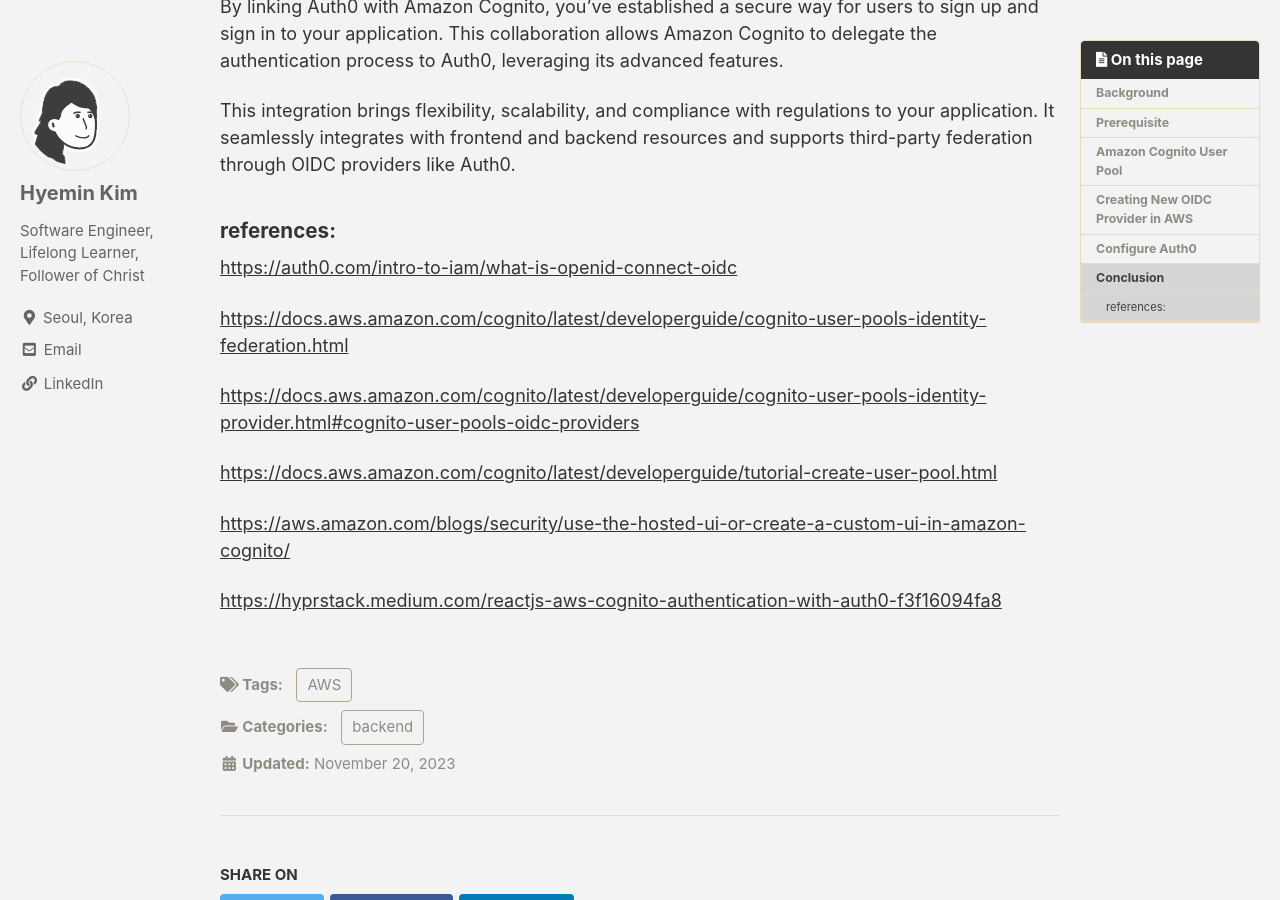
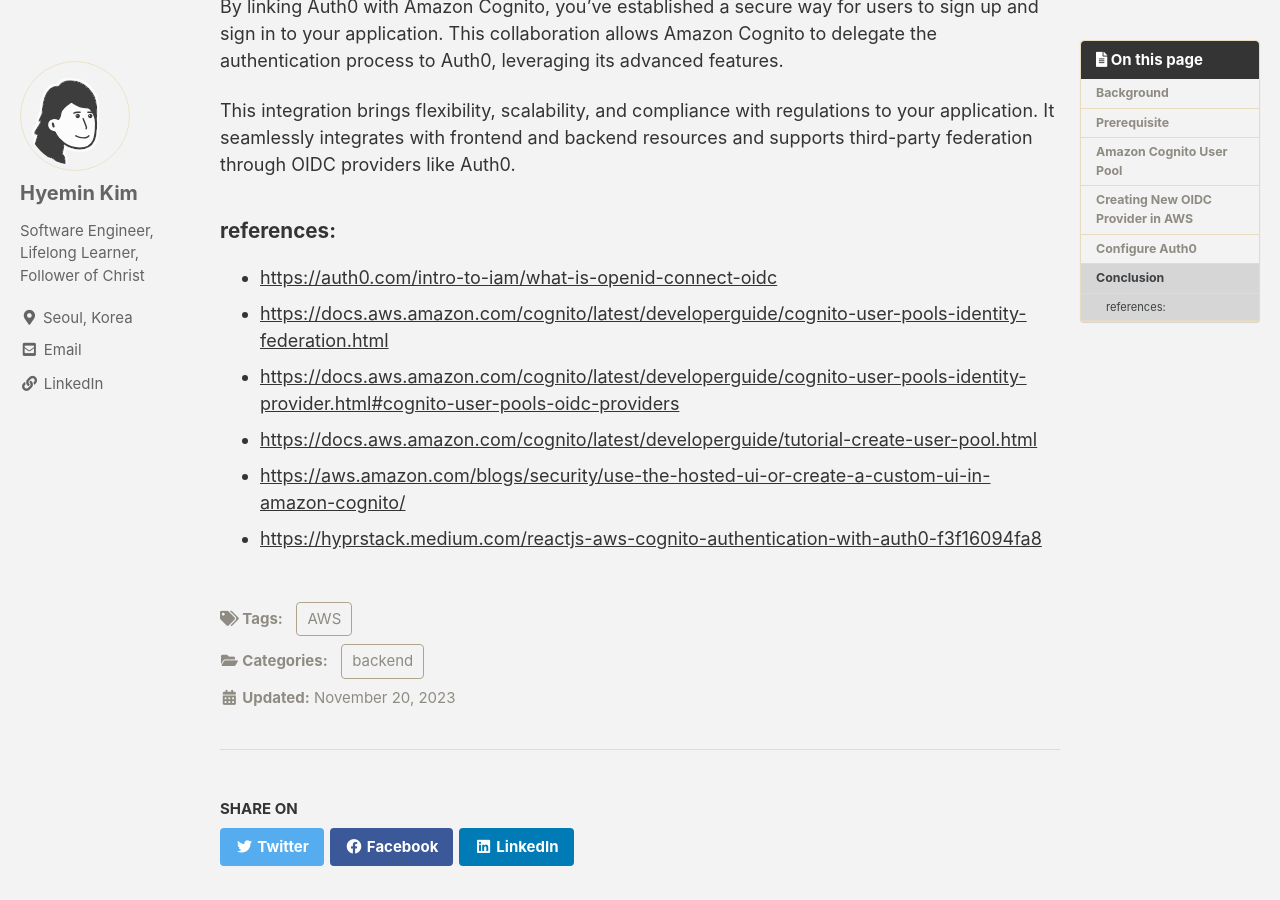
Before and after one commit to hkim-dev/hkim-dev.github.io, a Jekyll site: the page built from _posts/2023-11-19-Amazon Cognito User Authentication with Auth0 as OIDC provider.md, in a window 1280 px wide and 900 px high, scrolled down 5522 px. Built offline with Jekyll 4.4.1, drawn with Linux system fonts in a browser that asks for light colours; cached includes are drawn as plain includes; emoji names are drawn with the system emoji font; comment, search, counter and statistics services are not loaded.

Commit message:
made as list...

```diff
--- a/_posts/2023-11-19-Amazon Cognito User Authentication with Auth0 as OIDC provider.md
+++ b/_posts/2023-11-19-Amazon Cognito User Authentication with Auth0 as OIDC provider.md
@@ -89,15 +89,9 @@ This integration brings flexibility, scalability, and compliance with regulation
 
 
 ##### references:
-
-<https://auth0.com/intro-to-iam/what-is-openid-connect-oidc>
-
-<https://docs.aws.amazon.com/cognito/latest/developerguide/cognito-user-pools-identity-federation.html>
-
-<https://docs.aws.amazon.com/cognito/latest/developerguide/cognito-user-pools-identity-provider.html#cognito-user-pools-oidc-providers>
-
-<https://docs.aws.amazon.com/cognito/latest/developerguide/tutorial-create-user-pool.html>
-
-<https://aws.amazon.com/blogs/security/use-the-hosted-ui-or-create-a-custom-ui-in-amazon-cognito/>
-
-<https://hyprstack.medium.com/reactjs-aws-cognito-authentication-with-auth0-f3f16094fa8>
+- <https://auth0.com/intro-to-iam/what-is-openid-connect-oidc>
+- <https://docs.aws.amazon.com/cognito/latest/developerguide/cognito-user-pools-identity-federation.html>
+- <https://docs.aws.amazon.com/cognito/latest/developerguide/cognito-user-pools-identity-provider.html#cognito-user-pools-oidc-providers>
+- <https://docs.aws.amazon.com/cognito/latest/developerguide/tutorial-create-user-pool.html>
+- <https://aws.amazon.com/blogs/security/use-the-hosted-ui-or-create-a-custom-ui-in-amazon-cognito/>
+- <https://hyprstack.medium.com/reactjs-aws-cognito-authentication-with-auth0-f3f16094fa8>
```
